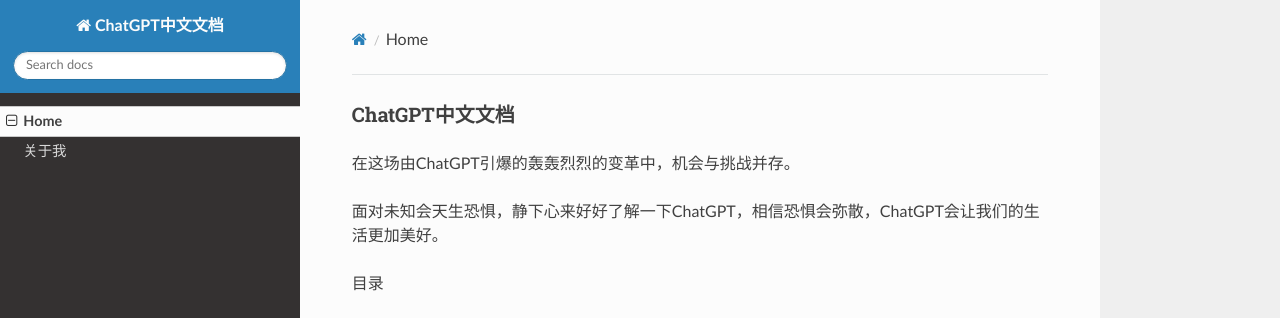
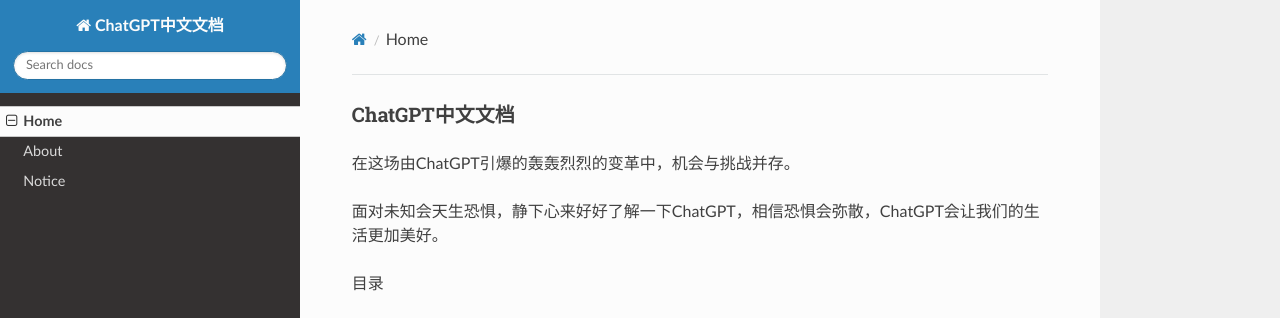
Before and after one commit to tsingliuwin/chatgptcn, an MkDocs documentation site: the page built from docs/index.md, in a window 1280 px wide. Shown: the top 318 px of the page. Built offline with MkDocs 1.6.1, drawn with Linux system fonts in a browser that asks for light colours; nearby versions of some CDN libraries.

Commit message:
测试通知

```diff
--- a/mkdocs.yml
+++ b/mkdocs.yml
@@ -2,4 +2,5 @@ theme: readthedocs
 site_name: ChatGPT中文文档
 nav:
 - index.md
-- 关于我: about.md
+- about.md
+- notice.md
```
Also changed, not shown: docs/notice.md (added, +4 -0 lines).
